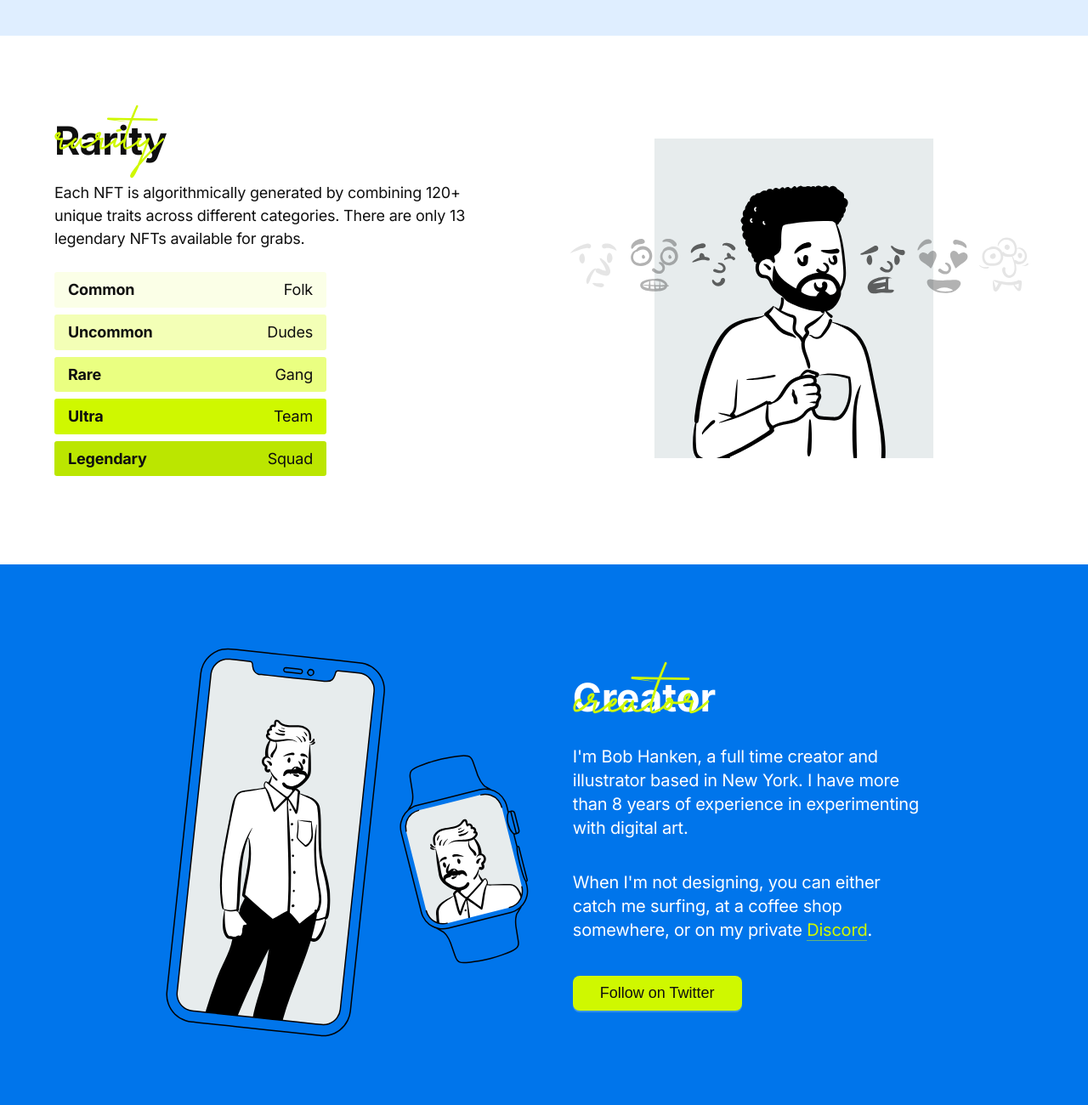
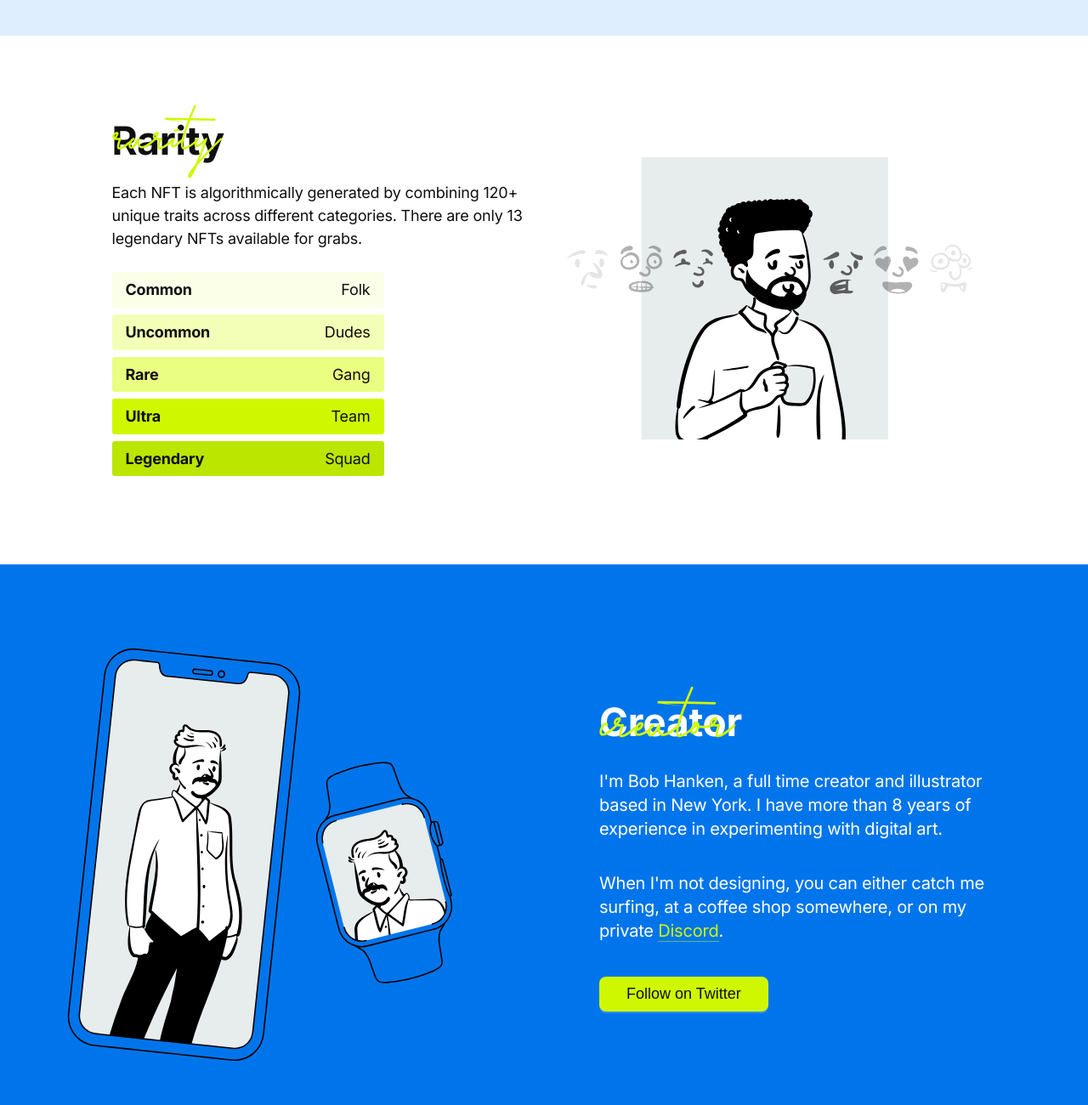
Before and after one commit to truonganletk/AvatarSquad, a plain HTML site: page index.html in a window 1280 px wide. Shown: the part 3800-5100 px from the top of the page at 85% size. Drawn offline with nearby package versions, Linux system fonts and the light colour scheme.

Commit message:
responsive creator

```diff
--- a/index.html
+++ b/index.html
@@ -243,6 +243,7 @@
     </section>
 
     <section class="section rarity">
+        <div class="container">
             <div class="rarity_content">
                 <div class="rarity_text">
                     <img class="rarity_logo" src="./img/61abd8ceaf5a8b43117fb9c1_rarity.svg" alt="">
@@ -271,6 +272,7 @@
                 </div>
                 <div class="rarity_img">
                     <img src="./img/61abdf2e90025a82c20391bb_Swap Faces.svg" alt="">
+                </div>
             </div>
         </div>
     </section>
--- a/sass/Layouts/_creator.scss
+++ b/sass/Layouts/_creator.scss
@@ -2,11 +2,12 @@
     background-color: $color-blue-0;
     color: $color-white-0;
     .creator_content{
-        width: 78%;
+        width: 100%;
         display: flex;
         justify-content: space-between;
         align-items: center;
         .creator_text{
+            width: 48%;
             position: relative;
             max-width: 500px;
             .creator_logo{
@@ -22,8 +23,27 @@
             }
         }
         .creator_img{
+            width: 48%;
             margin-right: 50px;
             width: 460px;
         }
     }
+    @include respond-to('md'){
+        .creator_content{
+            flex-direction: column;
+            align-items: flex-start;
+            .creator_text{
+            width: 100%;
+
+                .creator_logo{
+                    display: none;
+                }
+            }
+            .creator_img{
+                width: 100%;
+                max-width: 50%;
+                margin-bottom: $mg-4;
+            }
+        }
+    }
 }
```
Also changed, not shown: css/main.css, css/main.min.css, 2 other files. Lines whose indentation alone changed are shown as unchanged.
